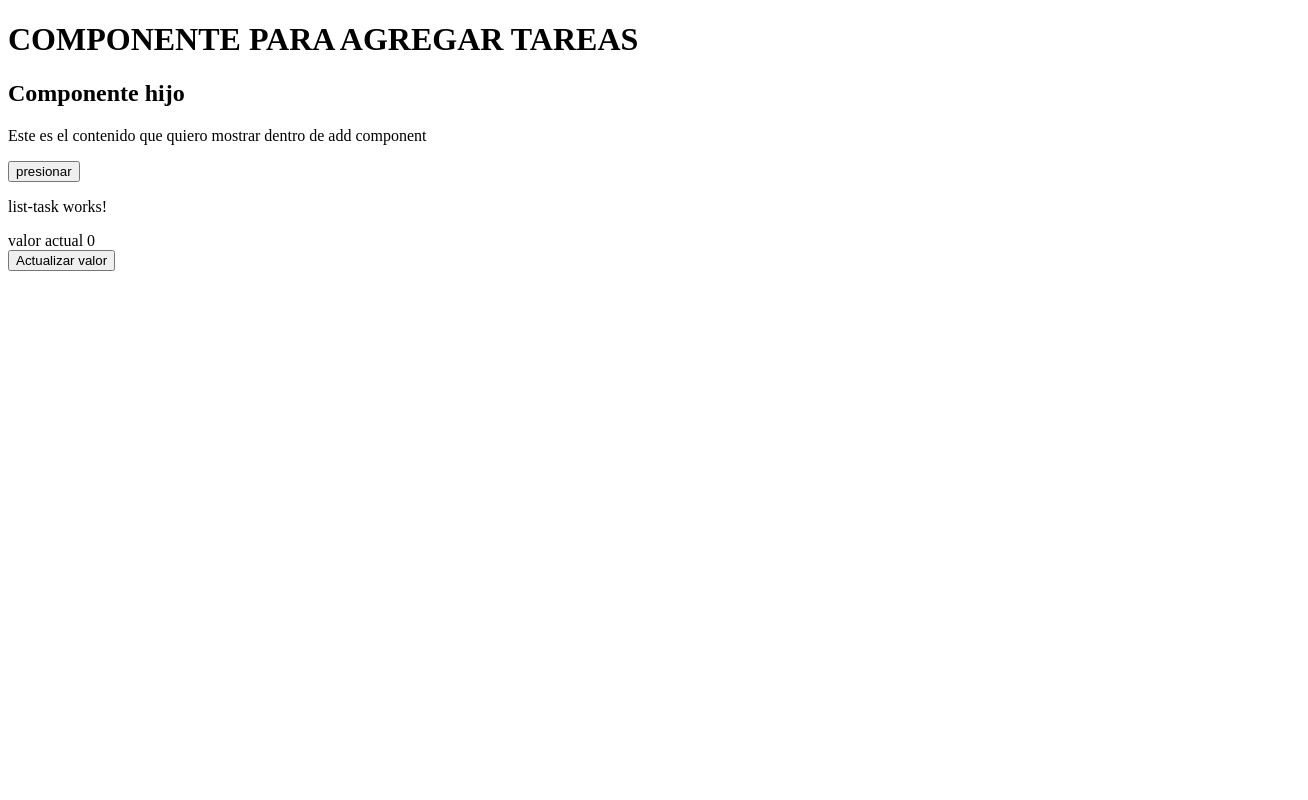
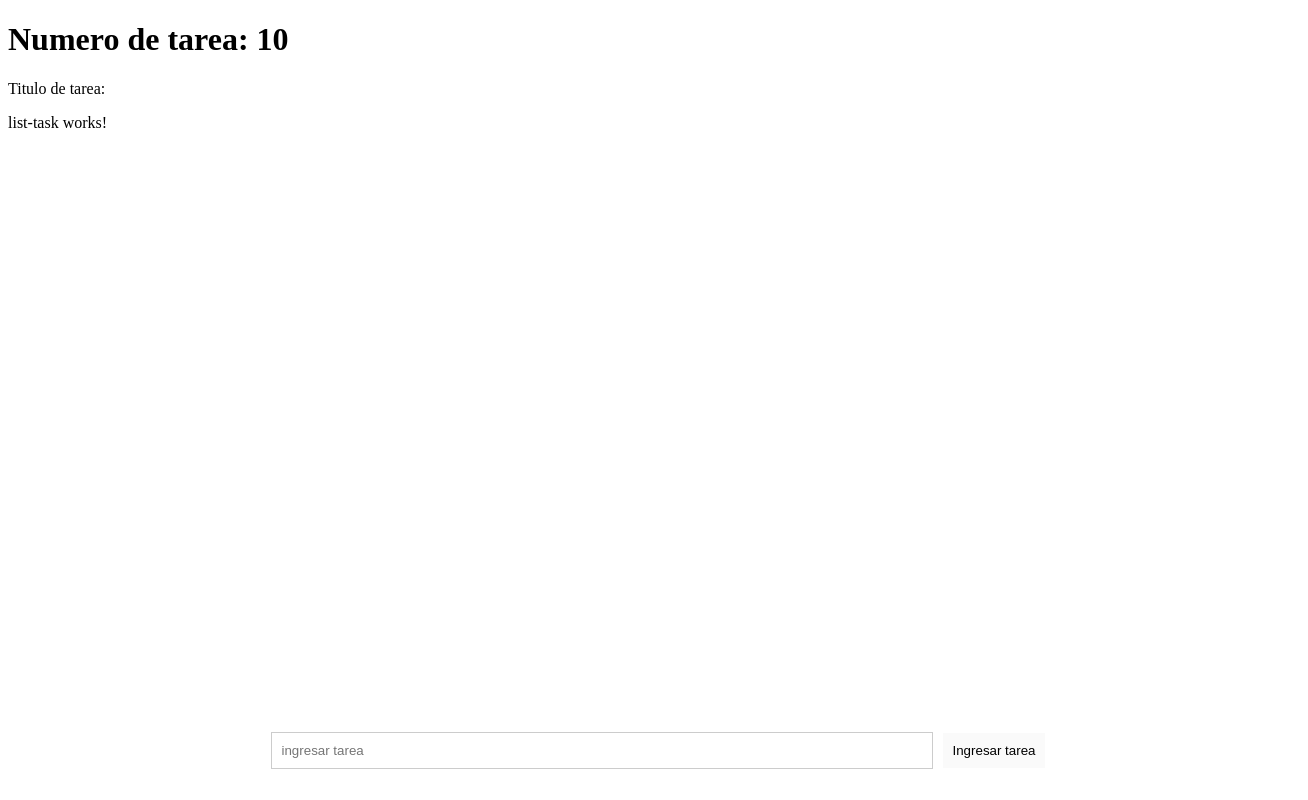
Before and after one commit to rosariogt/todo-list, an Angular app: page / in a window 1280 px wide. Shown: the whole page, 1308 px wide, since content can reach past the window. Built offline with nearby package versions, Linux system fonts and the light colour scheme.

Commit message:
Add input of task

```diff
--- a/src/app/app.component.html
+++ b/src/app/app.component.html
@@ -1,20 +1,4 @@
 <app-addTask>
-  <p>Este es el contenido que quiero mostrar dentro de add component</p>
-  <button>presionar</button>
 </app-addTask>
 <app-list-task></app-list-task>
-<div> valor actual
-  {{value}}
-</div>
-@if(changesDetected) {
-  <p>Cambios detectados</p>
-}
-<button (click)="updateValue()">Actualizar valor</button>
-<!-- @if(isDestroyed) {
-  <app-addTask></app-addTask>
-}
-<app-list-task></app-list-task>
-<div>
-  {{countDown}}
-</div> -->
 <router-outlet></router-outlet>
--- a/src/app/components/addTask/add.component.html
+++ b/src/app/components/addTask/add.component.html
@@ -1,8 +1,6 @@
-<h1>
-  COMPONENTE PARA AGREGAR TAREAS
-</h1>
-
-<div class="child_container">
-  <h2>Componente hijo</h2>
-  <ng-content></ng-content>
+<h1>Numero de tarea: {{numberTask}}</h1>
+<span>Titulo de tarea: {{titleTask}}</span>
+<div class="container_input">
+  <input (input)="sendTask()" type="text" placeholder="ingresar tarea" [(ngModel)]="titleTask">
+  <button (click)="sendTask()" [disabled]="activeButton">Ingresar tarea</button>
 </div>
--- a/src/app/components/addTask/add.component.scss
+++ b/src/app/components/addTask/add.component.scss
@@ -0,0 +1,25 @@
+.container_input {
+  width: 100%;
+  height: 10vh;
+  position: absolute;
+  bottom: 0;
+  padding: 10px;
+  display: flex;
+  align-items: center;
+  justify-content: center;
+
+  input {
+    width: 50%;
+    border: 1px solid #ccc;
+    outline: none;
+    padding: 10px;
+  }
+
+  button {
+    margin-left: 10px;
+    padding: 10px;
+    border: none;
+    outline: none;
+    color: black;
+  }
+}
--- a/src/app/components/addTask/add.component.ts
+++ b/src/app/components/addTask/add.component.ts
@@ -1,31 +1,32 @@
 import { AfterContentInit, Component, OnDestroy, OnInit } from "@angular/core";
+import { FormsModule } from "@angular/forms";
 
 @Component({
   selector: 'app-addTask',
   templateUrl: './add.component.html',
   styleUrl: './add.component.scss',
-  standalone: true
+  standalone: true,
+  imports: [
+    // ... other imports
+    FormsModule
+  ],
 })
 
-export class AddComponent implements OnDestroy, AfterContentInit {
+export class AddComponent {
 
-  ngAfterContentInit(): void {
-    console.log("El contenido ha sido inicializado");
+  numberTask: number = 10;
+  titleTask: string = ""
+  activeButton: boolean = true
+
+  sendTask() {
+    const sizeTitleTask = this.titleTask.split('')
+    if(sizeTitleTask.length > 0) {
+      this.activeButton = false
+    } else {
+      this.activeButton = true
+    }
+    console.log(`Tarea enviada con exito ${this.titleTask}`);
 
   }
 
-  ngOnDestroy(): void {
-    console.log("Componente ha sido destruido");
-  }
-
-/*   constructor() {
-    console.log("Creqandose desde el contructor")
-  }
-
-  ngOnInit(): void {
-    console.log("Creqandose desde on init ");
-
-  }
- */
-
 }
```
